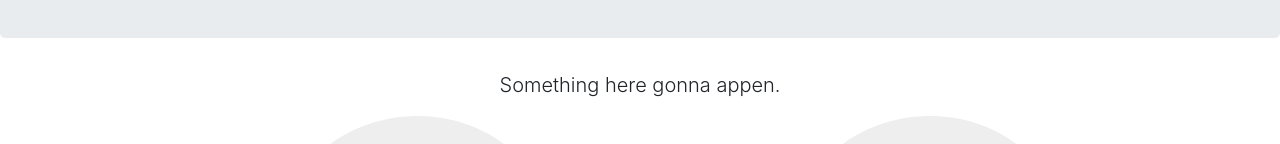
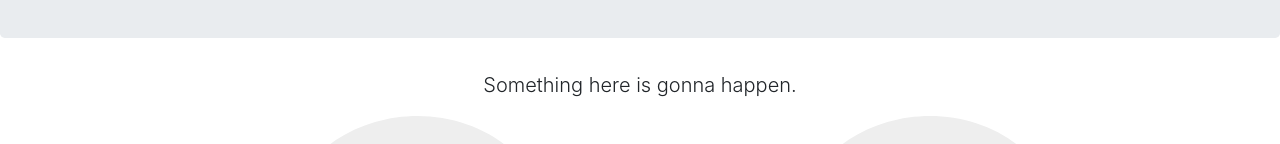
Before and after one commit to Rehelp-RT/Rehelp, an Angular app: page / in a window 1280 px wide. Shown: the part 213-357 px from the top of the page. Built offline with nearby package versions, Linux system fonts and the light colour scheme.

Commit message:
correct a typo

```diff
--- a/src/app/app.component.html
+++ b/src/app/app.component.html
@@ -5,7 +5,7 @@
 	</div>
 
 	<div>
-		<p class="lead text-center">Something here gonna appen.</p>
+		<p class="lead text-center">Something here is gonna happen.</p>
 	</div>
 
 	<div style="overflow-x:hidden;">
```
